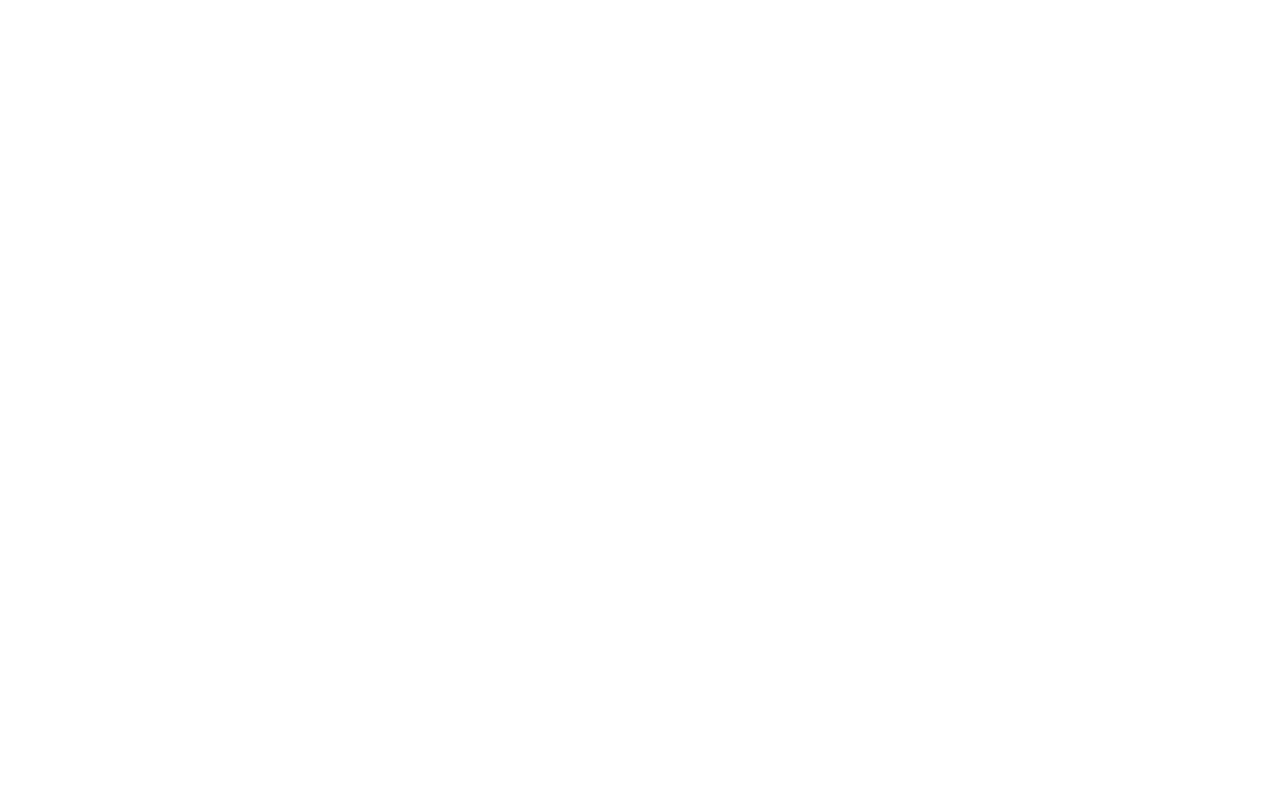
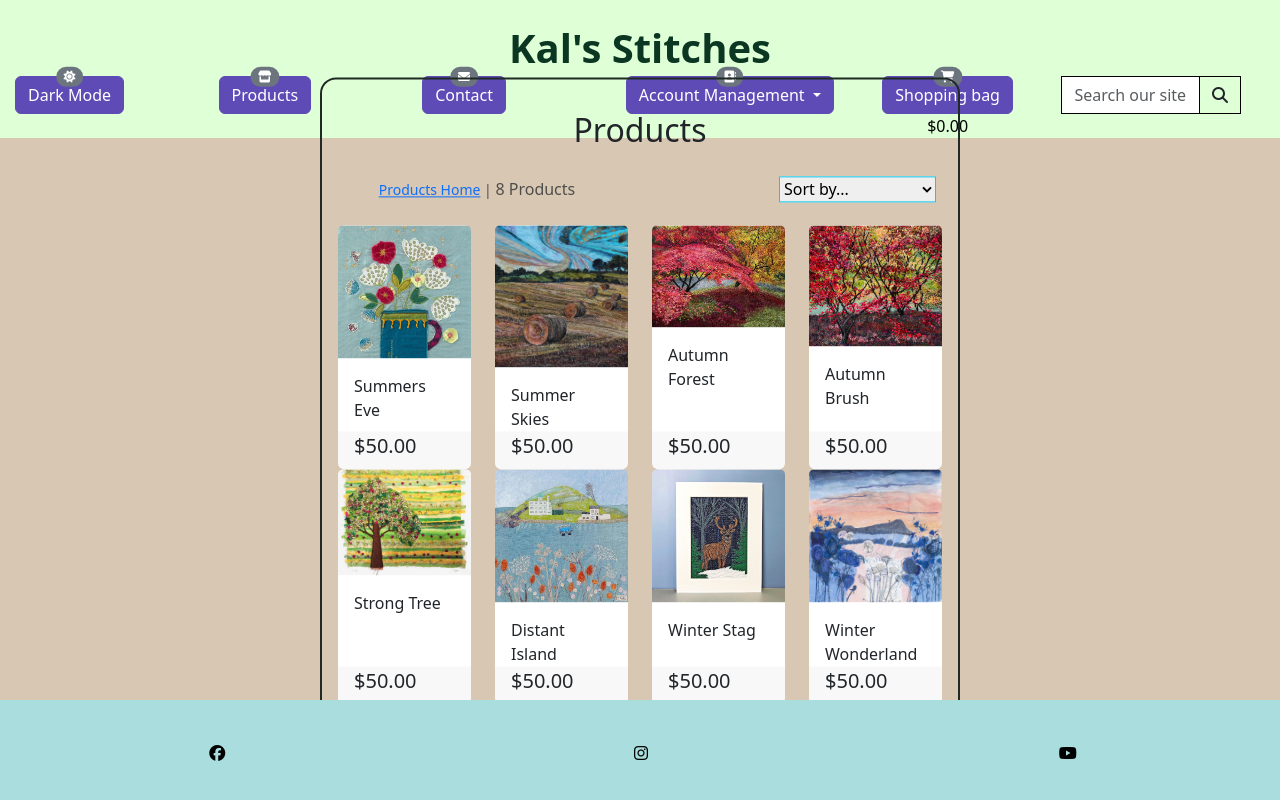
Before and after one commit to ccornfield/kals_stitches, a Django app: page /products/ in a window 1280 px wide. Before the commit the page is empty. Run offline with Django 3.2, Linux system fonts and the light colour scheme; data comes from the database, SQL or seed files in the repository; both versions use the stored data as it was after the commit; some libraries are stand-ins or nearby versions.

Commit message:
Fix: In process of fixing CSS in order to prevent div element overflow.

```diff
--- a/kal_stitches/settings.py
+++ b/kal_stitches/settings.py
@@ -152,6 +152,10 @@
 # https://docs.djangoproject.com/en/3.2/howto/static-files/
 
 STATIC_URL = '/static/'
+STATICFILES_DIRS = (os.path.join(BASE_DIR, 'static'),)
+
+MEDIA_URL = '/media/'
+MEDIA_ROOT = os.path.join(BASE_DIR, 'media')
 
 # Default primary key field type
 # https://docs.djangoproject.com/en/3.2/ref/settings/#default-auto-field
--- a/kal_stitches/urls.py
+++ b/kal_stitches/urls.py
@@ -15,11 +15,12 @@
 """
 from django.contrib import admin
 from django.urls import path, include
+from django.conf.urls.static import static
+from django.conf import settings
 
 urlpatterns = [
     path('admin/', admin.site.urls),
     path('accounts/', include('allauth.urls')),
     path('', include('home.urls')),
     path('products/', include('products.urls')),
-
-]
+] + static(settings.MEDIA_URL, document_root=settings.MEDIA_ROOT)
--- a/products/templates/products/products.html
+++ b/products/templates/products/products.html
@@ -0,0 +1,87 @@
+{% extends "base.html" %}
+{% load static %}
+
+{% block page_header %}
+    <div class="container header-container">
+        <div class="row">
+            <div class="col"></div>
+        </div>
+    </div>
+{% endblock %}
+
+{% block content%}
+<div class="overlay"></div>
+
+<div class="container-fluid rounded-4 border border-2 border-success p-3 position-absolute h-auto w-auto top-50 start-50 translate-middle">
+    <div class="row">
+        <div class="col my-auto">
+            <div class="col text-center mt-3">
+                <h2 class="logo-font">Products</h2>
+                {% for c in current_categories %}
+                    <a class="category-badge text-decoration-none" href="{% url 'products' %}?category={{ c.name }}">
+                        <span class="p-2 mt-2 badge badge-white text-black rounded-0 border border-dark">{{ c.friendly_name }}</span>
+                    </a>
+                {% endfor %}
+            </div>
+            <div class="row">
+                <div class="row mt-1 mb-2">
+                    <div class="col-12 col-md-6 my-auto order-md-last d-flex justify-content-center justify-content-md-end">
+                        <div class="sort-select-wrapper w-50">
+                            <select id="sort-selector" class="custom-select custom-select-sm rounded-0 border border-{% if current_sorting != 'None_None' %}info{% else %}black{% endif %}">
+                                <option value="reset" {% if current_sorting == 'None_None' %}selected{% endif %}>Sort by...</option>
+                                <option value="price_asc" {% if current_sorting == 'price_asc' %}selected{% endif %}>Price (low to high)</option>
+                                <option value="price_desc" {% if current_sorting == 'price_desc' %}selected{% endif %}>Price (high to low)</option>
+                                <option value="name_asc" {% if current_sorting == 'name_asc' %}selected{% endif %}>Name (A-Z)</option>
+                                <option value="name_desc" {% if current_sorting == 'name_desc' %}selected{% endif %}>Name (Z-A)</option>
+                                <option value="category_asc" {% if current_sorting == 'category_asc' %}selected{% endif %}>Category (A-Z)</option>
+                                <option value="category_desc" {% if current_sorting == 'category_desc' %}selected{% endif %}>Category (Z-A)</option>
+                            </select>
+                        </div>
+                    </div>
+                    <div class="col-12 col-md-6 order-md-first">
+                        <p class="text-muted mt-3 text-center text-md-left">
+                            {% if search_term or current_categories or current_sorting != 'None_None' %}
+                                <span class="small"><a href="{% url 'products' %}">Products Home</a> | </span>
+                            {% endif %}
+                            {{ products|length }} Products{% if search_term %} found for <strong>"{{ search_term }}"</strong>{% endif %}
+                        </p>
+                    </div>
+                </div>
+                {% for product in products %}
+                    <div class="col-sm-6 col-md-6 col-lg-4 col-xl-3 card-holder">
+                        <div class="card h-100 border-0">
+                            {% if product.image %}
+                            <a href="">
+                                <img class="card-img-top img-fluid" src="{{ product.image.url }}" alt="{{ product.name }}">
+                            </a>
+                            {% else %}
+                            <a href="">
+                                <img class="card-img-top img-fluid" src="{{ MEDIA_URL }}noimage.png" alt="{{ product.name }}">
+                            </a>
+                            {% endif %}
+                            <div class="card-body pb-0">
+                                <p class="mb-0">{{ product.name }}</p>
+                            </div>
+                            <div class="card-footer pt-0 border-0 text-left">
+                                <div class="row">
+                                    <div class="col">
+                                        <p class="lead mb-0 text-left price-footer font-weight-bold">${{ product.price }}</p>
+                                        {% if product.category %}
+                                        <p class="small mt-1 mb-0">
+                                            <a class="text-muted" href="{% url 'products' %}?category={{ product.category.name }}">
+                                                <i class="fas fa-tag mr-1"></i>{{ product.category.friendly_name }}
+                                            </a>
+                                        </p>
+                                        {% endif %}
+                                    </div>
+                                </div>
+                            </div>
+                        </div>
+                    </div>
+                {% endfor %}
+            </div>
+        </div>
+    </div>
+</div>
+
+{% endblock %}
--- a/static/css/base.css
+++ b/static/css/base.css
@@ -1,22 +1,73 @@
-* {
-    margin: 0px;
-    padding: 0px;
-    outline: none;
-    border: 0px;
-
+/* Sticky footer styles
+-------------------------------------------------- */
+html {
+    position: relative;
+    min-height: 100%;
   }
 
-html {
-    height: 100%;
+body {
+/* Margin bottom by footer height */
+margin-bottom: 100px;
+background: url('/media/home_page.jpg') no-repeat center center fixed;
+background-size:auto;
+clear: both;
 }
 
-#home-page {
-    background: url('/media/home_page.jpg') no-repeat center center fixed;
-    background-size:auto;
+footer {
+position: absolute;
+bottom: 0;
+width: 100%;
+/* Set the fixed height of the footer here */
+height: 100px;
+line-height: 50px; /* Vertically center the text there */
+background: #AADDDD;
 }
 
-body {
-    height: calc(100vh - 164px);
-    color: #555;
-    font-family: 'Overpass';
+header {
+    background: #DFFFD6;
 }
+
+
+  /* Custom page CSS
+  -------------------------------------------------- */
+  /* Not required for template or sticky footer method. */
+
+body > .container-fluid,
+body > .container {
+padding: 20px 15px 0;
+}
+
+footer > .container-fluid,
+header > .container-fluid,
+footer > .container,
+header > .container {
+padding-right: 15px;
+padding-left: 15px;
+}
+
+  /* Above code taken from a bootstrap preset */
+
+  .social_media{
+    display: inline-block;
+    text-align: left;
+  }
+
+.overlay{
+    height: 100%;
+    width: 100%;
+    top: 0;
+    left: 0;
+    position: fixed;
+    background: #d8c7b2;;
+    z-index: -1;
+}
+
+.border-success,
+.btn-success{
+    border-color: #202A25 !important;
+}
+
+.btn-primary{
+    background-color: #5f4bb6 !important;
+    border-color: #5f4bb6 !important;
+}
--- a/templates/base.html
+++ b/templates/base.html
@@ -18,6 +18,7 @@
     <link rel="preconnect" href="https://fonts.googleapis.com">
     <link rel="preconnect" href="https://fonts.gstatic.com" crossorigin>
     <link href="https://fonts.googleapis.com/css2?family=Overpass&display=swap" rel="stylesheet">
+    <link rel="stylesheet" href="{% static 'css/base.css' %}">
     {% endblock %}
 
     {% block extra_css %}
@@ -34,35 +35,22 @@
 
     <title>Kal's Stitches {% block extra_title %}{% endblock %}</title>
   </head>
+
   <body>
-    <header class="container-fluid fixed-top">
-      <div class="row bg-white">
+    <header class="container-fluid">
+      <div class="row">
         <div class="col-12 my-auto py-1 text-center">
-          <a href="" class="nav-link main-logo-link">
+          <a href="{% url 'home' %}" class="nav-link main-logo-link">
             <h1 class="logo-font text-success-emphasis my-0 fs-1"><strong>Kal's Stitches</strong></h1>
           </a>
         </div>
-      <div class="row bg-white">
+      <div class="row">
         <div class="col">
           <a href="" class="nav-link">
             <button type="button" class="btn btn-primary position-relative">
               Dark Mode <span class="position-absolute top-0 start-50 translate-middle badge rounded-pill text-bg-secondary"><i class="fa-solid fa-sun"></i></span>
             </button>
           </a>
-        </div>
-        <div class="col">
-          <form method="GET" action=" ">
-              <div class="input-group w-100">
-                  <input class="form-control border border-black rounded-0" type="text" name="q" placeholder="Search our site">
-                  <div class="input-group-append">
-                      <button class="form-control btn btn-black border border-black rounded-0" type="submit">
-                          <span class="icon">
-                              <i class="fas fa-search"></i>
-                          </span>
-                      </button>
-                  </div>
-              </div>
-          </form>
         </div>
         <div class="col">
           <a href="{% url 'products' %}" class="nav-link">
@@ -114,28 +102,19 @@
             </div>
           </a>
         </div>
+        <div class="col">
+          <form method="GET" action=" ">
+              <div class="input-group w-100">
+                  <input class="form-control border border-black rounded-0" type="text" name="q" placeholder="Search our site">
+                  <div class="input-group-append">
+                      <button class="form-control btn btn-black border border-black rounded-0" type="submit">
+                          <span class="icon">
+                              <i class="fas fa-search"></i>
+                          </span>
+                      </button>
                   </div>
-      <div class="row bg-white">
-        <nav class="navbar navbar-expand-lg navbar-light bg-light w-100">
-            <button class="navbar-toggler" type="button" data-toggle="collapse" data-target="#navbarSupportedContent" aria-controls="navbarSupportedContent" aria-expanded="false" aria-label="Toggle navigation">
-              <span class="navbar-toggler-icon"></span>
-            </button>
-            {% include 'includes/mobile-top-header.html' %}
-            <div class="collapse navbar-collapse" id="main-nav"></div>
-              <ul class="navbar-nav w-auto mx-auto">
-                  <li class="nav-item dropdown">
-                      <a class="logo-font font-weight-bold nav-link text-black mr-5" href="#" id="all-products-link" data-toggle="dropdown" aria-haspopup="true" aria-expanded="false">
-                          Sort...
-                      </a>
-                      <div class="dropdown-menu border-0" aria-labelledby="all-products-link">
-                        <a href="" class="dropdown-item">By Price</a>
-                        <a href="" class="dropdown-item ">By Rating</a>
-                        <a href="" class="dropdown-item ">By Category</a>
-                        <a href="" class="dropdown-item">All Products</a>
               </div>
-                </li>
-              </ul>
-            </div>
+          </form>
         </div>
       </div>
     </header>
@@ -150,27 +129,22 @@
     {% block content %}
     {% endblock %}
 
-    <footer class="d-flex flex-wrap justify-content-between align-items-center py-3 my-4 position-fixed bottom-0 start-50 translate-middle-x">
-      <div class="container">
+    <footer class="container-fluid text-center">
       <div class="row">
-          <div class="nav col-md-4">
+        <div class="nav social_media col-md-4">
           <a href="https://www.facebook.com/" target="_blank" class="nav-link px-2 text-black">
             <span class="position-relative bottom-0 start-50 translate-middle-x"><i class="fa-brands fa-facebook align-items-center"></i></span>
-              <p>Facebook</p>
           </a>
         </div>
-          <div class="nav col-md-4">
+        <div class="nav social_media col-md-4">
           <a href="https://www.instagram.com/" target="_blank" class="nav-link px-2 text-black">
             <span class="position-relative bottom-0 start-50 translate-middle-x"><i class="fa-brands fa-instagram align-items-center"></i></span>
-              <p>Instagram</p>
           </a>
         </div>
-          <div class="nav col-md-4">
+        <div class="nav social_media col-md-4">
           <a href="https://www.youtube.com/ " target="_blank" class="nav-link px-2 text-black">
             <span class="position-relative bottom-0 start-50 translate-middle-x"><i class="fa-brands fa-youtube align-items-center"></i></span>
-              <p>Youtube</p>
           </a>
-          </div>
         </div>
       </div>
     </footer>
```
Also changed, not shown: home/templates/home/index.html (+4 -6 lines), db.sqlite3, media/home_page.jpg, media/noimage.png (added), media/summer_1.png. Lines whose indentation alone changed are shown as unchanged.
